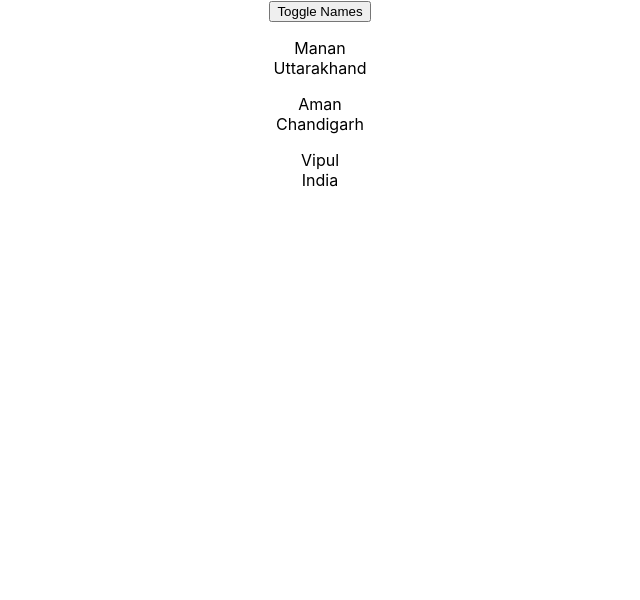
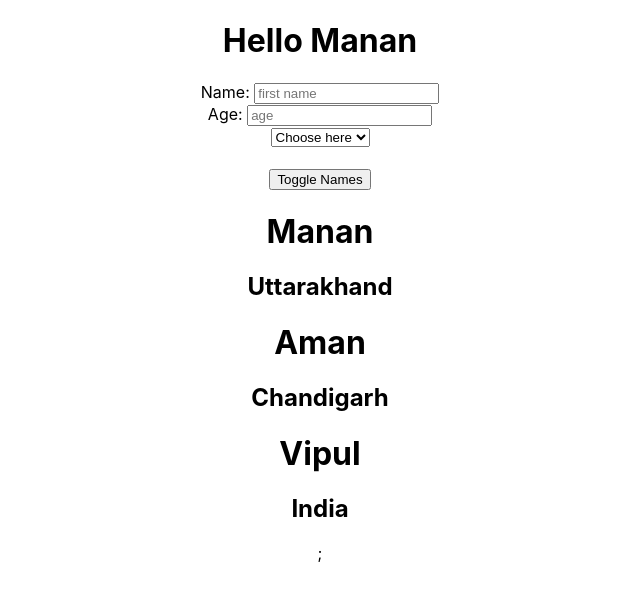
Before and after one commit to mananarora/ReactPractice, a React (Create React App) app: page / in a window 1280 px wide. Both pictures are taken after a click on the button "Toggle Names". Shown: the top 600 px of the page, without its empty margins (320-960 px from the left). Built offline with nearby package versions, Linux system fonts and the light colour scheme.

Commit message:
Revert "lec 57"
This reverts commit 351039bd290d3443588b736a3a5b8d0d18b7de7e.

```diff
--- a/src/App.js
+++ b/src/App.js
@@ -1,9 +1,13 @@
 import React, {Component} from 'react';
+import Person from "./Persons/Person.js";
 import {Persons} from "./Persons/Persons";
 import './App.css';
 
 class App extends Component  {
     state = {
+        FirstName:"",
+        Age:"",
+        Fruit:"",
         Persons:[
             {name:'Manan', Address:'Uttarakhand'},
             {name:'Aman', Address:'Chandigarh'},
@@ -12,18 +16,15 @@ class App extends Component  {
         showNames:false
     };
 
+    handleChange = (event) => {
+        this.setState({
+            [event.target.name] : event.target.value
+        });
+    };
+
     toggleHandler = () => {
         this.setState({
                 showNames : !this.state.showNames
-        });
-    };
-
-    deleteHandler = (index) => {
-        //const persons = this.state.Persons.splice(); //Earlier approach of not using splice was modifying the state as it copies pointer.
-        const persons = [...this.state.Persons]; // This is the best practice to copy the existing state
-        persons.splice(index, 1);
-        this.setState({
-            Persons : persons
         });
     };
 
@@ -32,18 +33,31 @@ class App extends Component  {
         if(this.state.showNames){
             persons= (
                 <div>
-                    {this.state.Persons.map((person, index) => {
+                    {this.state.Persons.map(person => {
                         return <Persons
                             name={person.name}
                             address={person.Address}
-                            click={()=>this.deleteHandler(index)}
                         />
-                    })}
+                    })};
                 </div>
             )
         }
         return (
             <div className="App">
+                <form>
+                    <h1>Hello {this.state.Persons[0].name}</h1>
+                    Name: <input type="text" name="FirstName" placeholder="first name" onChange={this.handleChange}/>
+                    <br/>
+                    Age: <input type="text" name="Age" placeholder="age" onChange={this.handleChange}/>
+                </form>
+
+                <select name="Fruit" onChange={this.handleChange}>
+                    <option selected disabled hidden>Choose here</option>
+                    <option>apple</option>
+                    <option>orange</option>
+                    <option>mango</option>
+                </select>
+                <Person name={this.state.FirstName} age={this.state.Age} fruit={this.state.Fruit} />
                 <button onClick={this.toggleHandler}>Toggle Names</button>
                 {persons}
             </div>
--- a/src/Persons/Persons.js
+++ b/src/Persons/Persons.js
@@ -3,10 +3,8 @@ import React from 'react';
 export const Persons = (props) => {
     return (
         <div>
-            <p onClick={props.click}>
-                {props.name}<br/>
-                {props.address}
-            </p>
+            <h1>{props.name}</h1>
+            <h2>{props.address}</h2>
         </div>
     );
 };
```
